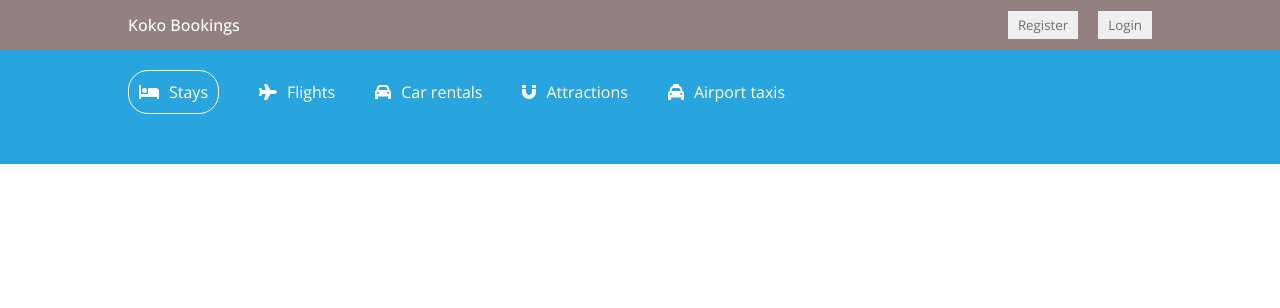
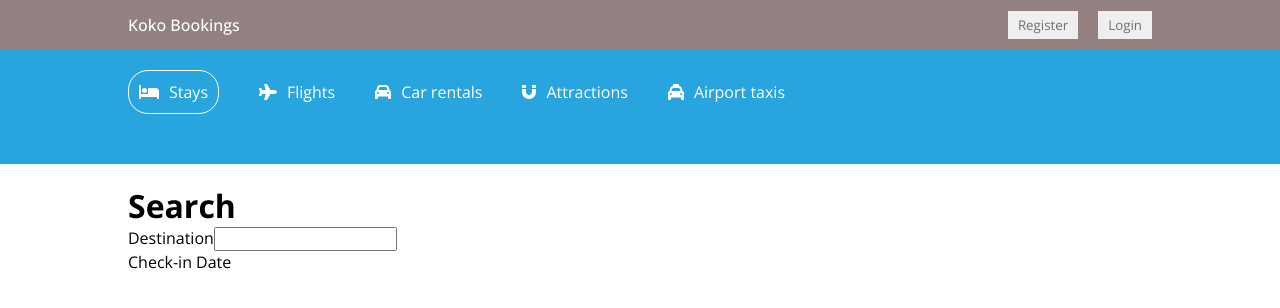
Before and after one commit to Koko-Dev/react-reservation-app, a React (Create React App) app: page /hotels in a window 1280 px wide. Shown: the top 308 px of the page. Built offline with nearby package versions, Linux system fonts and the light colour scheme.

Commit message:
List.js: Begin to add Search section destination and check-in-date; create list.css and begin to style .listContainer and .listWrapper

```diff
--- a/src/pages/list/List.js
+++ b/src/pages/list/List.js
@@ -1,4 +1,4 @@
-import React from 'react';
+import  './list.css';
 import Navbar from "../../components/navbar/Navbar";
 import Header from "../../components/header/Header";
 
@@ -7,6 +7,29 @@ const List = () => {
 		<div>
 			<Navbar />
 			<Header type="list" />
+			<div className="listContainer">
+				<div className="listWrapper">
+					<div className="listSearch">
+						<h1 className="lsTitle">Search</h1>
+						{/* /.lsTitle */}
+						<div className="lsItem">
+							<label htmlFor="">Destination</label>
+							<input type="text"/>
+						</div>
+						{/* /.lsItem */}
+						<div className="lsItem">
+							<label htmlFor="">Check-in Date</label>
+						</div>
+						{/* /.lsItem */}
+					</div>
+					{/* /.listSearch */}
+					<div className="listResult"></div>
+					{/* /.listResult */}
+				</div>
+				{/* /.listWrapper */}
+			</div>
+			{/* /.listContainer */}
+
 		</div>
 	)
 }
--- /dev/null
+++ b/src/pages/list/list.css
@@ -0,0 +1,12 @@
+.listContainer {
+	display: flex;
+	justify-content: center;
+	margin-top: 20px;
+}
+
+.listWrapper {
+	width: 100%;
+	max-width: 1024px;
+	display: flex;
+	gap: 20px;
+}
```
